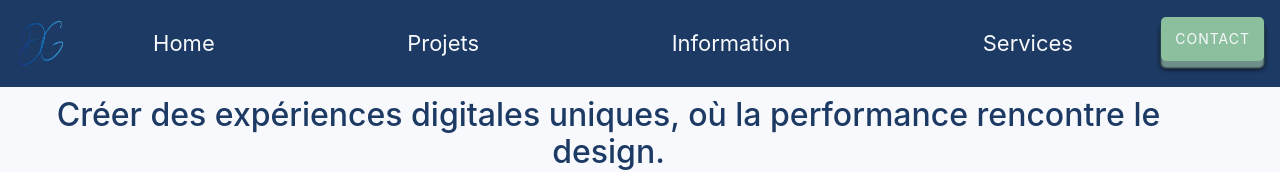
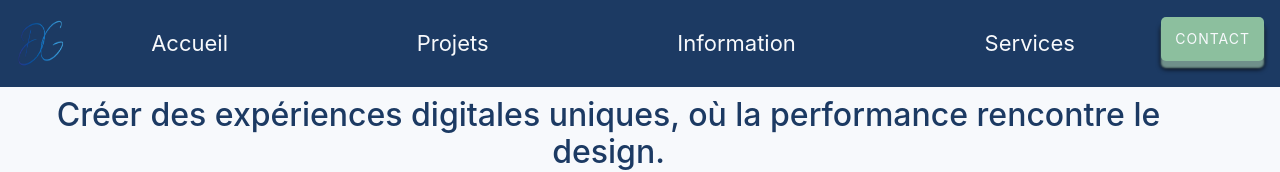
Before and after one commit to diegomez-t/Portfolio, a Next.js app: page / in a window 1280 px wide. Shown: the top 172 px of the page. Built offline with nearby package versions, Linux system fonts and the light colour scheme.

Commit message:
modification header

```diff
--- a/components/Header.js
+++ b/components/Header.js
@@ -9,7 +9,7 @@ function Header() {
   const [isModalOpen, setIsModalOpen] = useState(false);
 
   const menuData = [
-    {href: "/", lebel:'Home'},
+    {href: "/", lebel:'Accueil'},
     {href: '/projets', lebel:'Projets'},
     {href: "/profil", lebel:'Information'},
     {href: "/social", lebel:'Services'},
```
